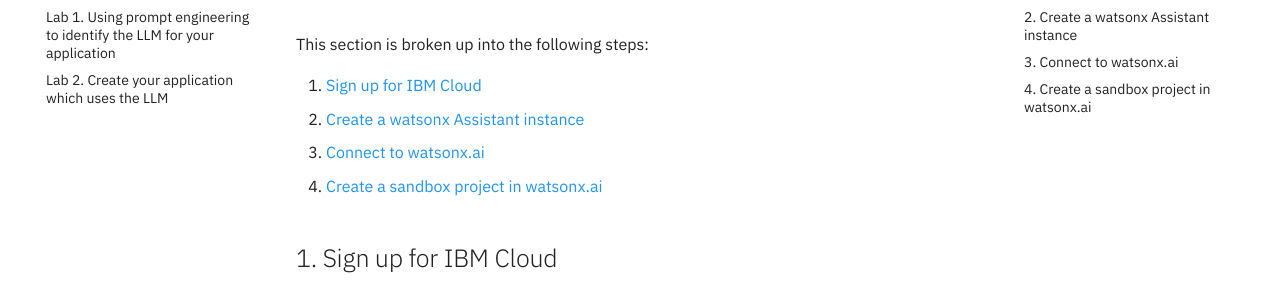
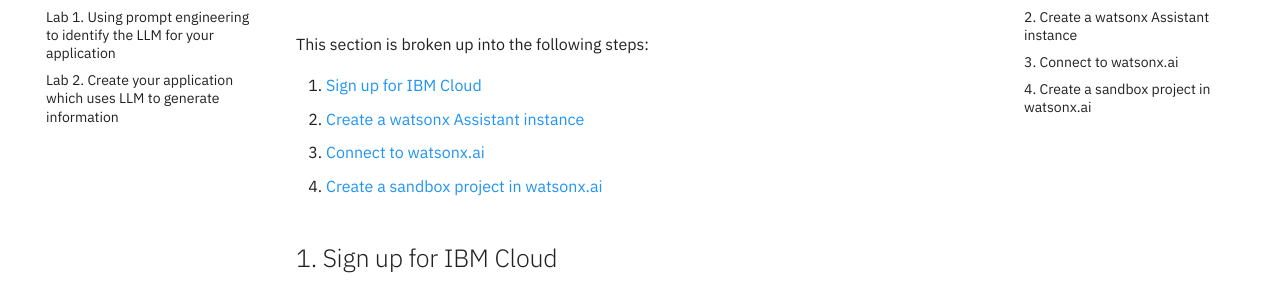
Before and after one commit to IBM/watsonx-genai-lab, an MkDocs documentation site: the page built from docs/pre-work/README.md, in a window 1280 px wide. Shown: the part 196-478 px from the top of the page. Built offline with MkDocs 1.6.1 and Material for MkDocs 9.7.7, drawn with Linux system fonts in a browser that asks for light colours; comment, search, counter and statistics services are not loaded.

Commit message:
Update title description for usability
Signed-off-by: Martin Hickey <martin.hickey@ie.ibm.com>

```diff
--- a/mkdocs.yml
+++ b/mkdocs.yml
@@ -15,7 +15,7 @@ nav:
   - Workshop:
     - Lab 0. Pre-work: pre-work/README.md
     - Lab 1. Using prompt engineering to identify the LLM for your application: lab-1/README.md
-    - Lab 2. Create your application which uses the LLM: lab-2/README.md
+    - Lab 2. Create your application which uses LLM to generate information: lab-2/README.md
 
 ## DO NOT CHANGE BELOW THIS LINE
 
```
Also changed, not shown: docs/README.md (+1 -1 lines), docs/lab-2/README.md (+1 -1 lines).
